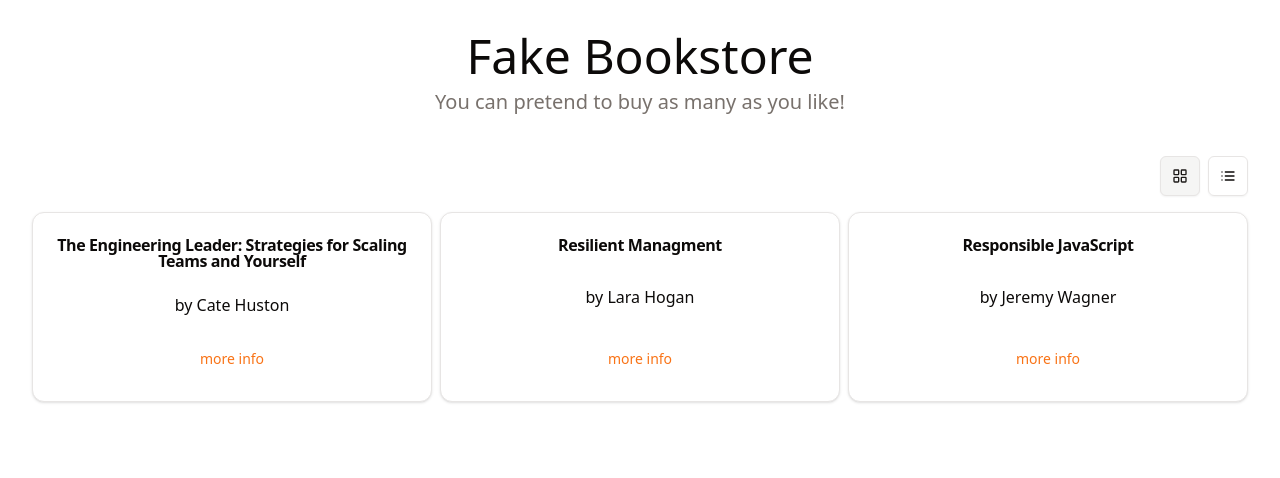
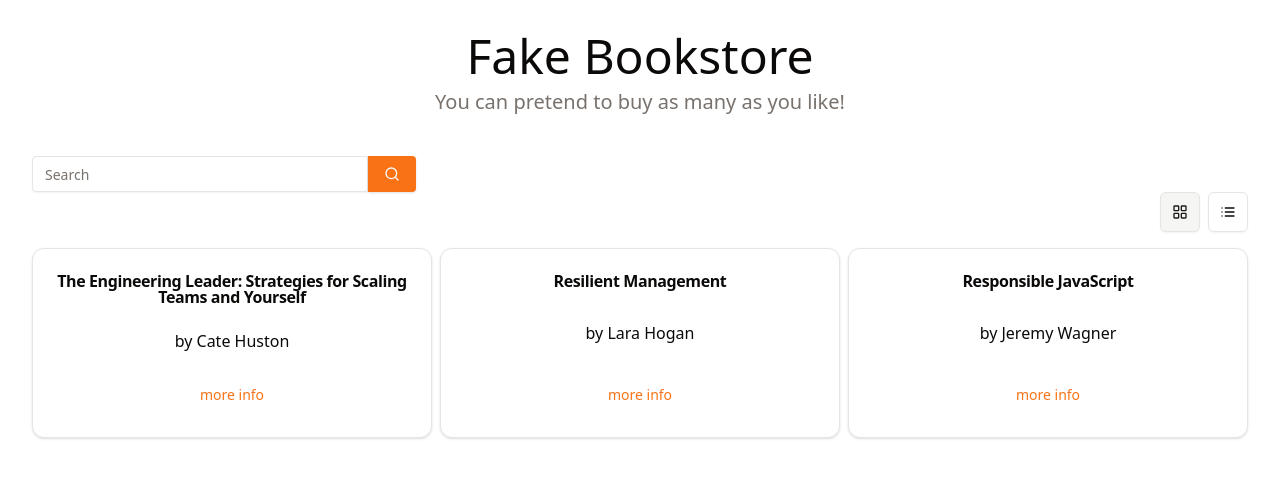
Before and after one commit to pearlbea/bookstore, a React (Vite) app: page / in a window 1280 px wide. Shown: the top 478 px of the page. Built offline with nearby package versions, Linux system fonts and the light colour scheme.

Commit message:
Add search form

```diff
--- a/data.ts
+++ b/data.ts
@@ -15,7 +15,7 @@ export const inventory: Book[] = [
   {
     id: "17e7d82b-a55c-4956-9b90-c42b98ba1de7",
     author: "Lara Hogan",
-    title: "Resilient Managment",
+    title: "Resilient Management",
   },
   {
     id: "695714f-0468-4f7f-8c62-746fa7feea8e",
--- a/src/components/book-list/book-list.tsx
+++ b/src/components/book-list/book-list.tsx
@@ -9,13 +9,26 @@ import { VisuallyHidden } from "../visually-hidden/visually-hidden";
 import { Table, TableBody, TableCell, TableRow } from "@/components/ui/table";
 import styles from "./book-list.module.css";
 import { BookDetail } from "../book-detail/book-detail";
+import { Search } from "../search/search";
 
 export function BookList() {
   // grid or list
   const [view, setView] = useState("grid");
+  const [books, setBooks] = useState(inventory);
+
+  function handleSearch(value: string) {
+    const filteredBooks = inventory.filter((item) => {
+      return (
+        item.author.toLowerCase().includes(value.toLocaleLowerCase()) ||
+        item.title.toLowerCase().includes(value.toLowerCase())
+      );
+    });
+    setBooks(filteredBooks);
+  }
 
   return (
     <div>
+      <Search onSubmitSearch={handleSearch} />
       <div className="flex justify-end gap-2 mb-4">
         <Toggle
           defaultPressed={true}
@@ -40,7 +53,7 @@ export function BookList() {
 
       {view === "grid" ? (
         <div className={styles.bookList}>
-          {inventory.map((book: Book) => (
+          {books.map((book: Book) => (
             <BookCard key={book.id} book={book} />
           ))}
         </div>
@@ -48,13 +61,13 @@ export function BookList() {
         <div>
           <Table>
             <TableBody>
-              {inventory.map((book: Book) => (
+              {books.map((book: Book) => (
                 <TableRow>
                   <TableCell align="left" className="text-lg">
                     {book.title}
                   </TableCell>
                   <TableCell>{book.author}</TableCell>
-                  <TableCell>
+                  <TableCell align="right">
                     <BookDetail book={book} />
                   </TableCell>
                 </TableRow>
--- /dev/null
+++ b/src/components/search/search.tsx
@@ -0,0 +1,32 @@
+import { useState, FormEvent } from "react";
+import { Input } from "@/components/ui/input";
+import { Button } from "@/components/ui/button";
+import { SearchIcon } from "lucide-react";
+
+export function Search({
+  onSubmitSearch,
+}: {
+  onSubmitSearch: (value: string) => void;
+}) {
+  const [value, setValue] = useState("");
+
+  function handleSearch(e: FormEvent<HTMLFormElement>) {
+    e.preventDefault();
+    onSubmitSearch(value);
+  }
+
+  return (
+    <form className="flex w-full max-w-sm" onSubmit={handleSearch}>
+      <Input
+        type="text"
+        placeholder="Search"
+        onChange={(e) => setValue(e.currentTarget.value)}
+        className="rounded-none rounded-l"
+        value={value}
+      />
+      <Button type="submit" className="rounded-none rounded-r">
+        <SearchIcon />
+      </Button>
+    </form>
+  );
+}
--- /dev/null
+++ b/src/components/ui/input.tsx
@@ -0,0 +1,22 @@
+import * as React from "react"
+
+import { cn } from "@/lib/utils"
+
+const Input = React.forwardRef<HTMLInputElement, React.ComponentProps<"input">>(
+  ({ className, type, ...props }, ref) => {
+    return (
+      <input
+        type={type}
+        className={cn(
+          "flex h-9 w-full rounded-md border border-input bg-transparent px-3 py-1 text-base shadow-sm transition-colors file:border-0 file:bg-transparent file:text-sm file:font-medium file:text-foreground placeholder:text-muted-foreground focus-visible:outline-none focus-visible:ring-1 focus-visible:ring-ring disabled:cursor-not-allowed disabled:opacity-50 md:text-sm",
+          className
+        )}
+        ref={ref}
+        {...props}
+      />
+    )
+  }
+)
+Input.displayName = "Input"
+
+export { Input }
```
